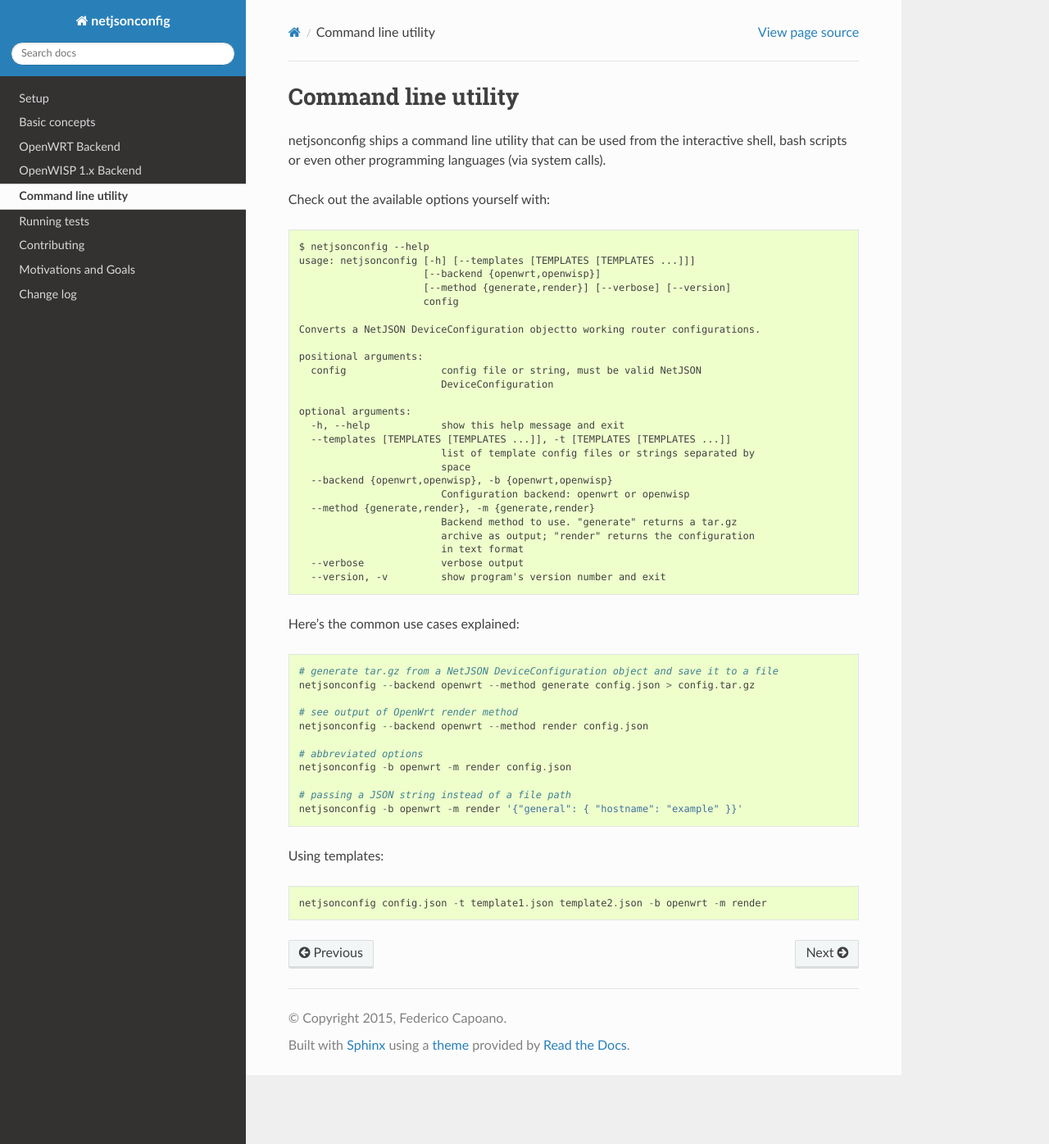
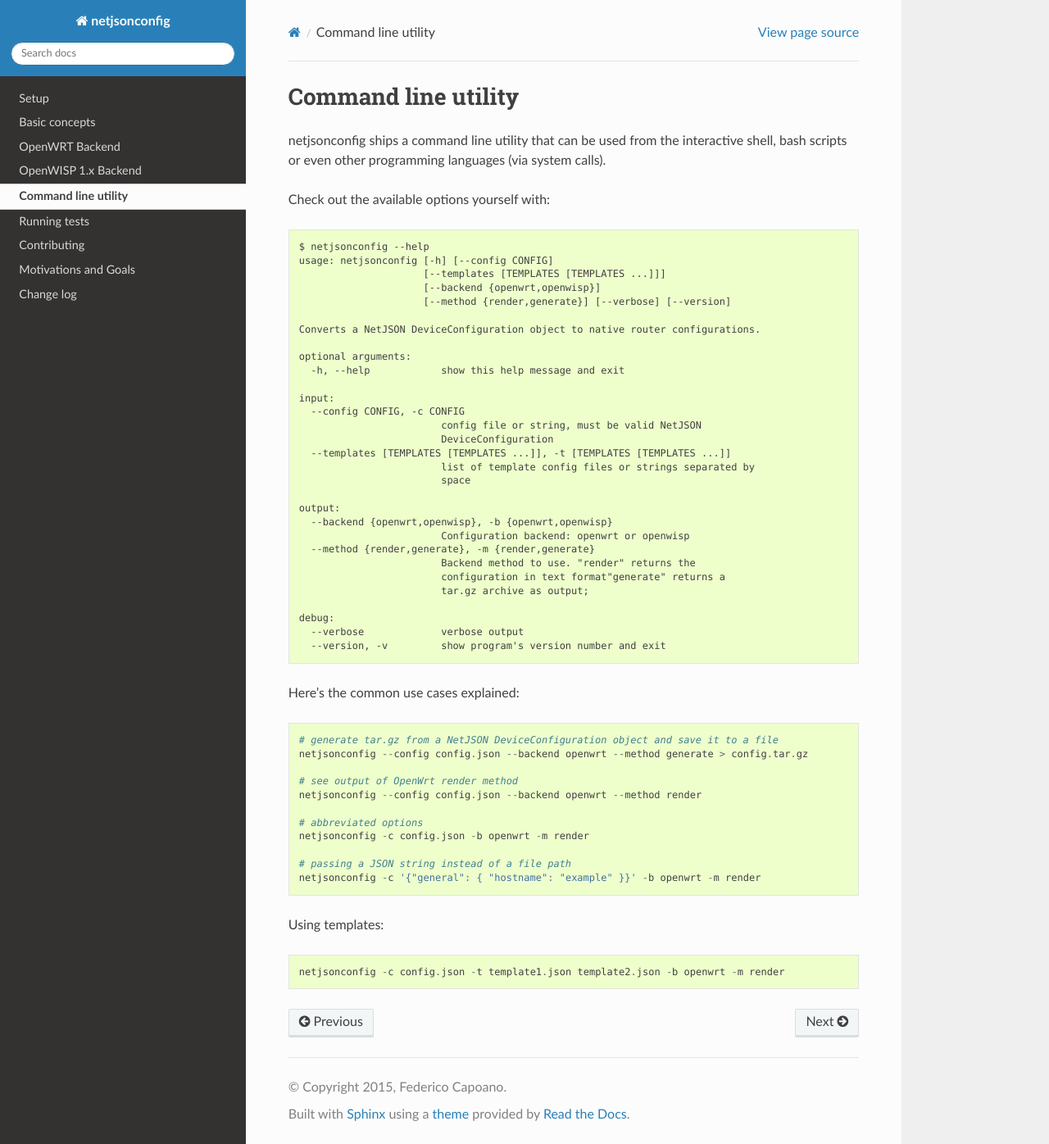
Before and after one commit to openwisp/netjsonconfig, a Sphinx documentation site: the page built from docs/source/general/commandline_utility.rst, in a window 1280 px wide and 1396 px high. Shown: the whole window at 82% size. Built offline with Sphinx 7.4.7 and the Read the Docs theme 2.0.0, drawn with Linux system fonts in a browser that asks for light colours.

Commit message:
[bin] Positional config param is now --config or -c
Explicit is better than implicit

```diff
--- a/docs/source/general/commandline_utility.rst
+++ b/docs/source/general/commandline_utility.rst
@@ -9,45 +9,50 @@
 Check out the available options yourself with::
 
     $ netjsonconfig --help
-    usage: netjsonconfig [-h] [--templates [TEMPLATES [TEMPLATES ...]]]
+    usage: netjsonconfig [-h] [--config CONFIG]
+                         [--templates [TEMPLATES [TEMPLATES ...]]]
                          [--backend {openwrt,openwisp}]
-                         [--method {generate,render}] [--verbose] [--version]
-                         config
+                         [--method {render,generate}] [--verbose] [--version]
 
-    Converts a NetJSON DeviceConfiguration objectto working router configurations.
-
-    positional arguments:
-      config                config file or string, must be valid NetJSON
-                            DeviceConfiguration
+    Converts a NetJSON DeviceConfiguration object to native router configurations.
 
     optional arguments:
       -h, --help            show this help message and exit
+
+    input:
+      --config CONFIG, -c CONFIG
+                            config file or string, must be valid NetJSON
+                            DeviceConfiguration
       --templates [TEMPLATES [TEMPLATES ...]], -t [TEMPLATES [TEMPLATES ...]]
                             list of template config files or strings separated by
                             space
+
+    output:
       --backend {openwrt,openwisp}, -b {openwrt,openwisp}
                             Configuration backend: openwrt or openwisp
-      --method {generate,render}, -m {generate,render}
-                            Backend method to use. "generate" returns a tar.gz
-                            archive as output; "render" returns the configuration
-                            in text format
+      --method {render,generate}, -m {render,generate}
+                            Backend method to use. "render" returns the
+                            configuration in text format"generate" returns a
+                            tar.gz archive as output;
+
+    debug:
       --verbose             verbose output
       --version, -v         show program's version number and exit
 
 Here's the common use cases explained::
 
    # generate tar.gz from a NetJSON DeviceConfiguration object and save it to a file
-   netjsonconfig --backend openwrt --method generate config.json > config.tar.gz
+   netjsonconfig --config config.json --backend openwrt --method generate > config.tar.gz
 
    # see output of OpenWrt render method
-   netjsonconfig --backend openwrt --method render config.json
+   netjsonconfig --config config.json --backend openwrt --method render
 
    # abbreviated options
-   netjsonconfig -b openwrt -m render config.json
+   netjsonconfig -c config.json -b openwrt -m render
 
    # passing a JSON string instead of a file path
-   netjsonconfig -b openwrt -m render '{"general": { "hostname": "example" }}'
+   netjsonconfig -c '{"general": { "hostname": "example" }}' -b openwrt -m render
 
 Using templates::
 
-    netjsonconfig config.json -t template1.json template2.json -b openwrt -m render
+    netjsonconfig -c config.json -t template1.json template2.json -b openwrt -m render
```
Also changed, not shown: 2 other files.
